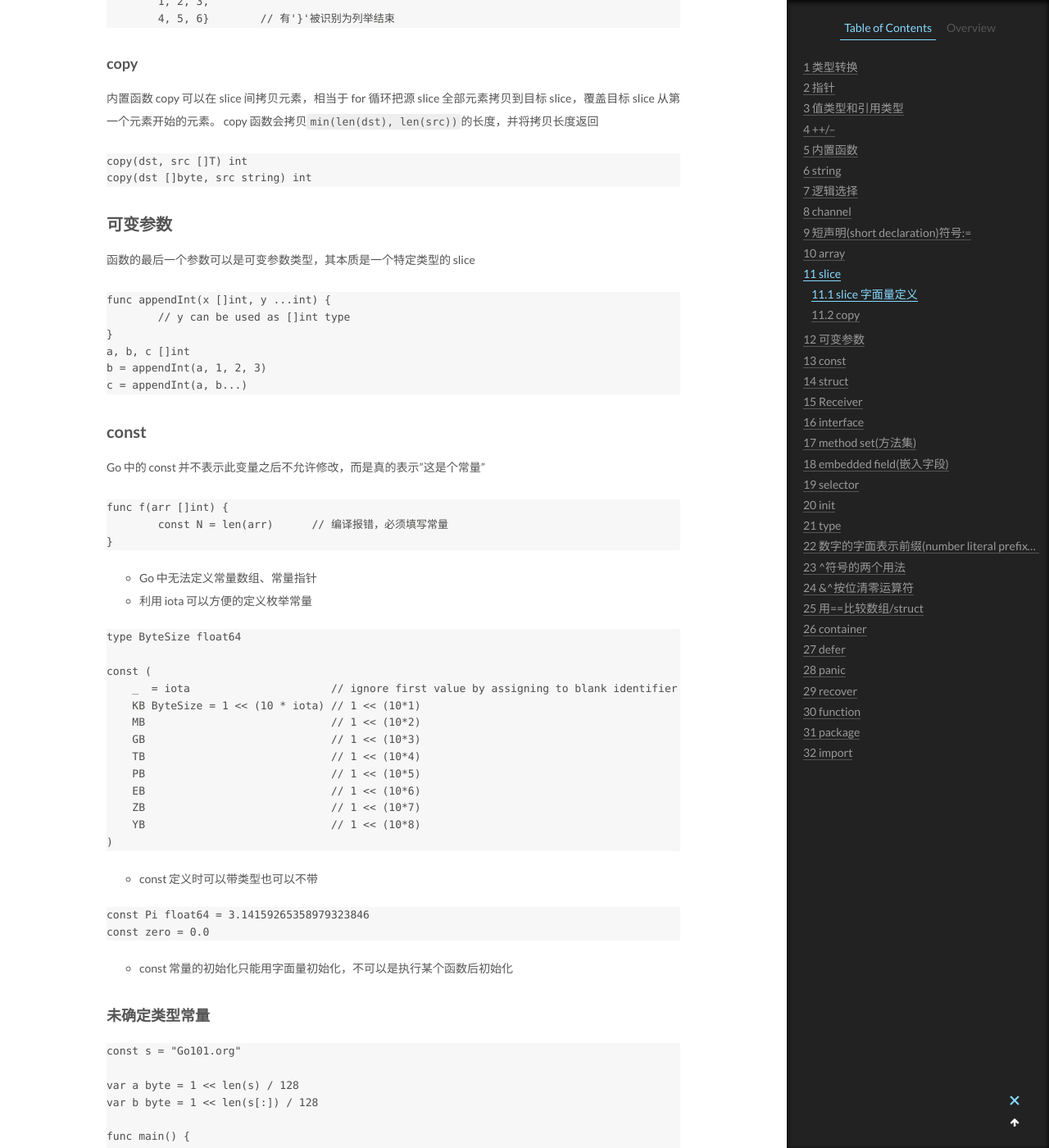
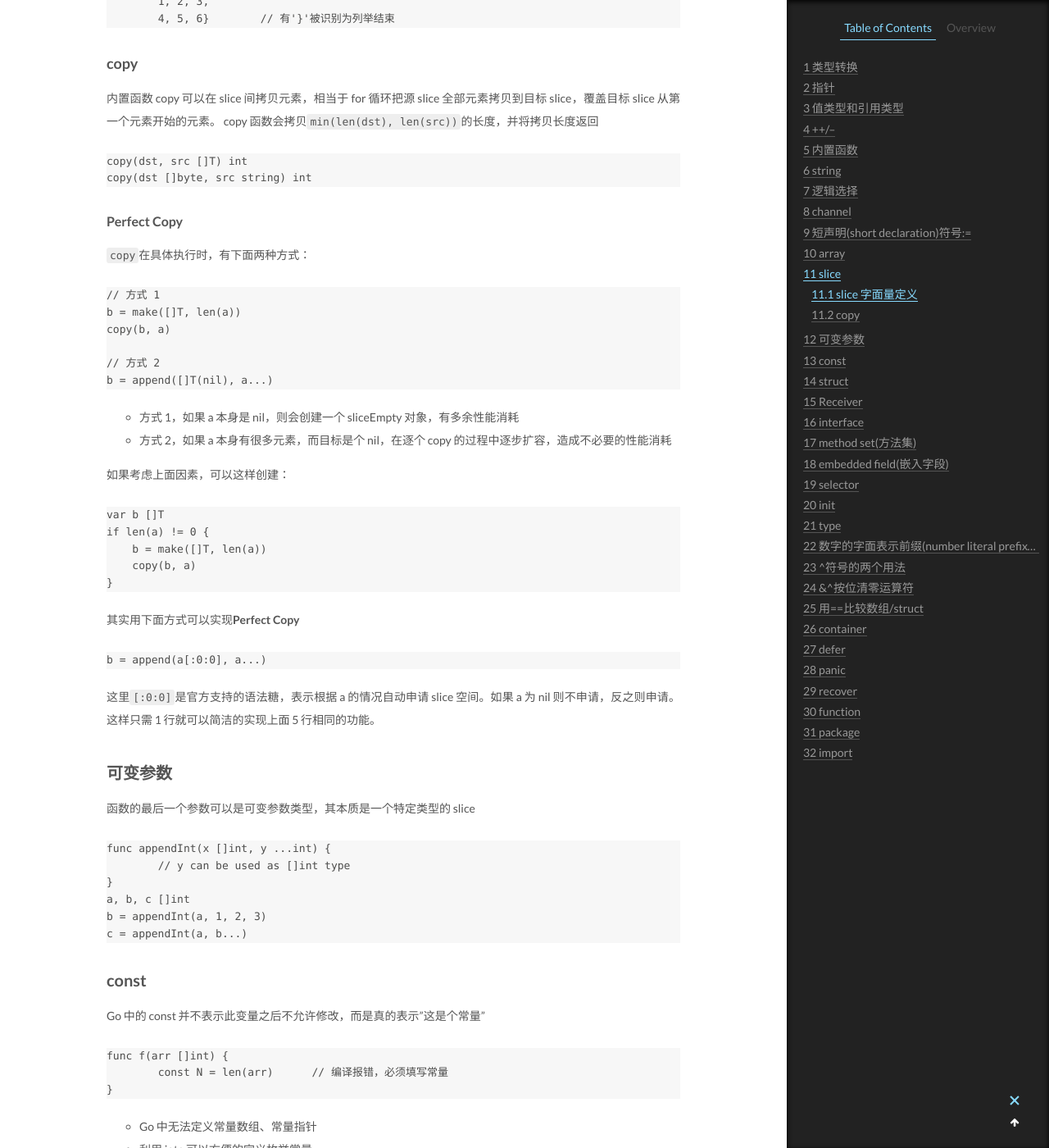
Before and after one commit to CodeHunter2006/CodeHunter2006.github.io, a Jekyll site: the page built from _posts/2018-11-28-Go_Syntax.md, in a window 1280 px wide and 1400 px high, scrolled down 9540 px. Shown: the whole window at 82% size. Built offline with Jekyll 4.4.1, drawn with Linux system fonts in a browser that asks for light colours.

Commit message:
[chore]: add contents.

````diff
--- a/_posts/2018-11-28-Go_Syntax.md
+++ b/_posts/2018-11-28-Go_Syntax.md
@@ -404,6 +404,41 @@ copy 函数会拷贝`min(len(dst), len(src))`的长度，并将拷贝长度返
 copy(dst, src []T) int
 copy(dst []byte, src string) int
 ```
+
+#### Perfect Copy
+
+`copy`在具体执行时，有下面两种方式：
+
+```Go
+// 方式 1
+b = make([]T, len(a))
+copy(b, a)
+
+// 方式 2
+b = append([]T(nil), a...)
+```
+
+- 方式 1，如果 a 本身是 nil，则会创建一个 sliceEmpty 对象，有多余性能消耗
+- 方式 2，如果 a 本身有很多元素，而目标是个 nil，在逐个 copy 的过程中逐步扩容，造成不必要的性能消耗
+
+如果考虑上面因素，可以这样创建：
+
+```Go
+var b []T
+if len(a) != 0 {
+    b = make([]T, len(a))
+    copy(b, a)
+}
+```
+
+其实用下面方式可以实现**Perfect Copy**
+
+```Go
+b = append(a[:0:0], a...)
+```
+
+这里`[:0:0]`是官方支持的语法糖，表示根据 a 的情况自动申请 slice 空间。如果 a 为 nil 则不申请，反之则申请。
+这样只需 1 行就可以简洁的实现上面 5 行相同的功能。
 
 ## 可变参数
 
````
Also changed, not shown: _posts/2020-12-20-Algorithm_Tips.md (+5 -1 lines), _posts/2020-12-27-Algorithm_BinarySearch.md (+19 -0 lines), _posts/2020-12-27-LeetCode_Question_Category.md (+26 -10 lines), _posts/2021-05-02-Algorithm_Graph.md (+23 -1 lines).
